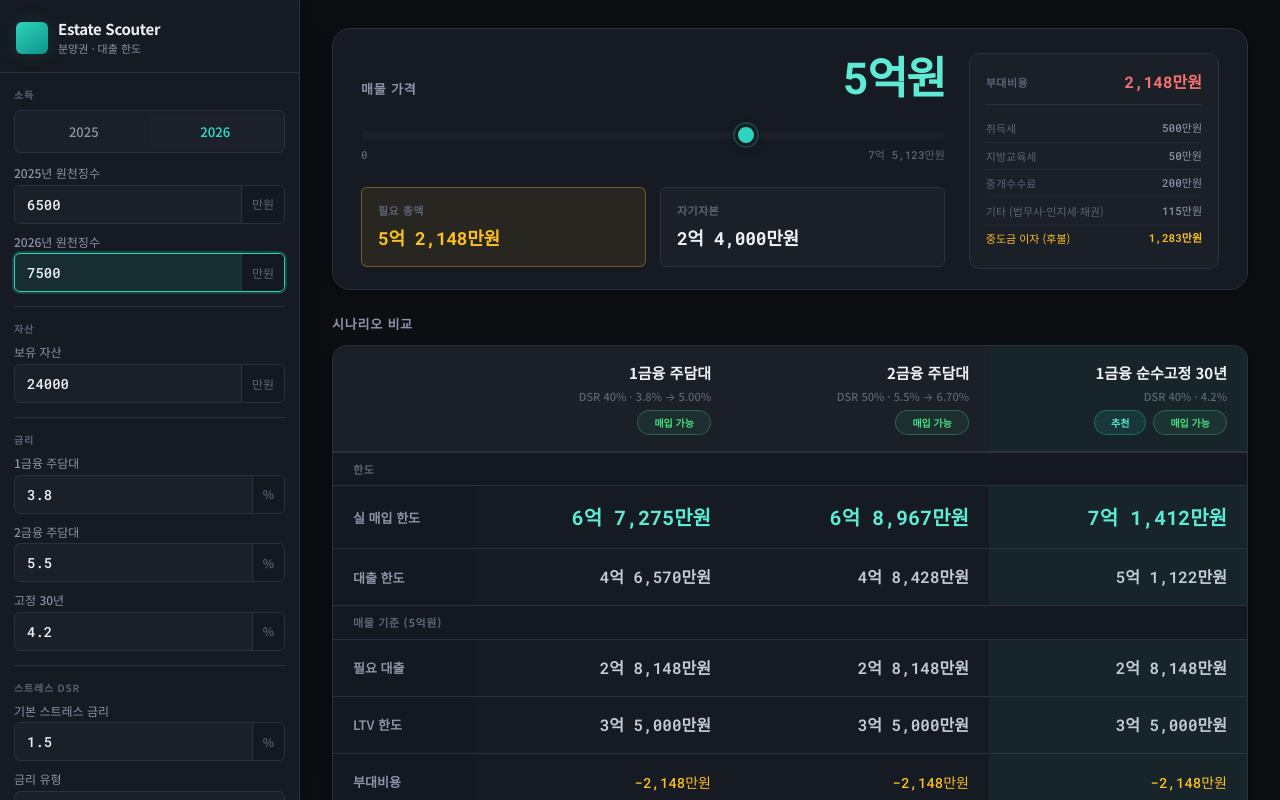
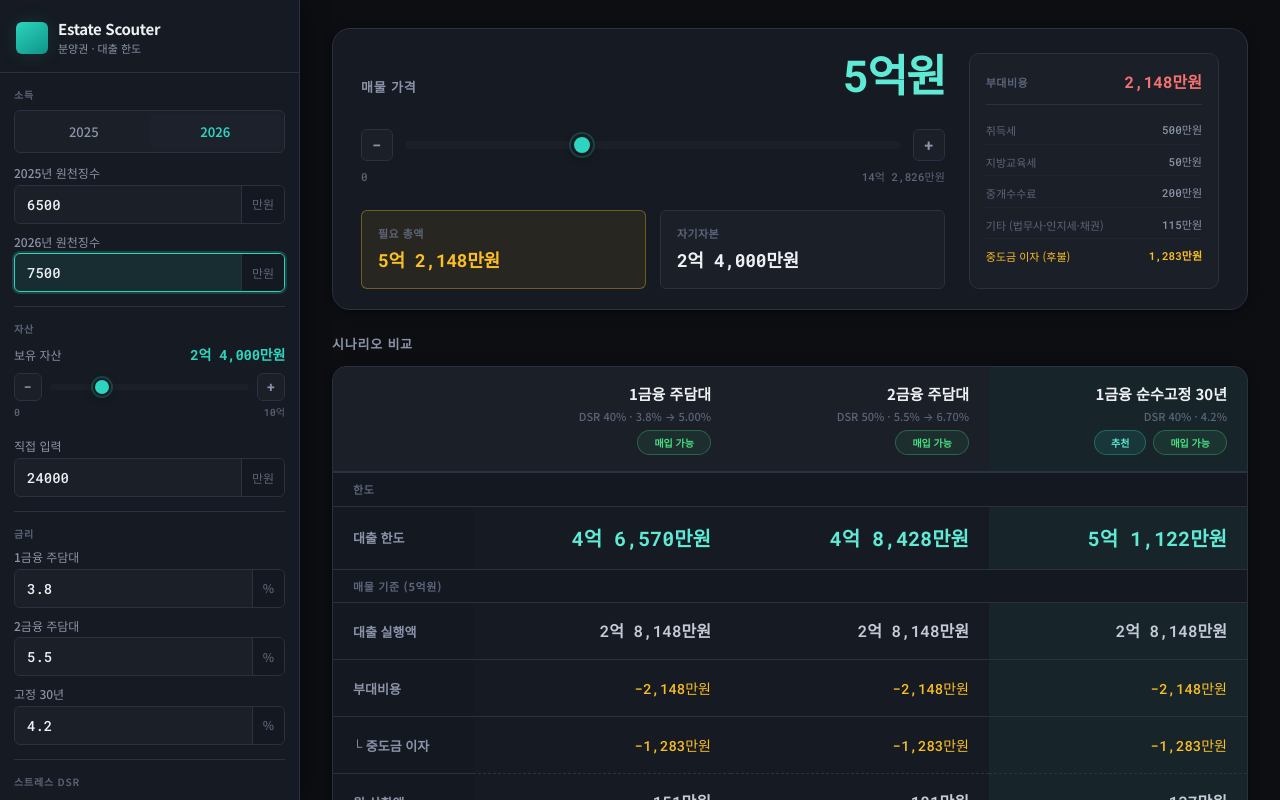
Before and after one commit to lacey0905/estate-scouter, a React (Vite) app: page / in a window 1280 px wide. Shown: the top 800 px of the page. Built offline with nearby package versions, Linux system fonts and the light colour scheme.

Commit message:
feat: enhance loan calculation logic and improve UI for asset input and target price selection

```diff
--- a/src/App.tsx
+++ b/src/App.tsx
@@ -87,9 +87,9 @@ function App() {
     , results[0]);
   }, [results]);
 
-  const maxSlider = Math.ceil(Math.max(...results.map(r => r.stressMaxPropertyPrice)) / 10000);
-  const effectiveTargetMan = Math.min(targetPriceMan, maxSlider);
-  const targetWon = effectiveTargetMan * 10000;
+  const maxAffordable = Math.max(...results.map(r => r.adjustedPrice));
+  const maxSlider = Math.ceil(maxAffordable * 2 / 10000);
+  const targetWon = targetPriceMan * 10000;
 
   const targetCosts = useMemo(() => {
     return calcAcquisitionCosts(targetWon, ownedHomes, isLargeArea, interimRate, interimTotalMonths);
@@ -101,17 +101,18 @@ function App() {
     return results.map((r) => {
       const totalNeeded = targetWon + targetCosts.total;
       const assetsWon = assets * 10000;
-      const requiredLoan = Math.max(0, totalNeeded - assetsWon);
+      const rawLoan = Math.max(0, totalNeeded - assetsWon);
       const maxLoan = r.stressMaxLoanAmount;
-      const ltvOver = requiredLoan > ltvLimitWon;
-      const dsrOver = requiredLoan > maxLoan;
-      const affordable = !ltvOver && !dsrOver;
-      const monthly = requiredLoan > 0
-        ? calcMonthlyPayment(requiredLoan, r.effectiveRate, r.label.includes('30년') ? 30 : loanTermYears)
+      const loanCap = Math.min(maxLoan, ltvLimitWon);
+      const actualLoan = Math.min(rawLoan, loanCap);
+      const shortfall = Math.max(0, rawLoan - loanCap);
+      const affordable = shortfall === 0;
+      const termYears = r.label.includes('30년') ? 30 : loanTermYears;
+      const monthly = actualLoan > 0
+        ? calcMonthlyPayment(actualLoan, r.effectiveRate, termYears)
         : 0;
-      const loanMargin = maxLoan - requiredLoan;
-      const ltvMargin = ltvLimitWon - requiredLoan;
-      return { ...r, requiredLoan, affordable, monthly, loanMargin, ltvMargin, ltvOver, dsrOver, totalNeeded };
+      const margin = Math.max(0, loanCap - actualLoan);
+      return { ...r, requiredLoan: rawLoan, actualLoan, shortfall, affordable, monthly, margin, totalNeeded };
     });
   }, [results, targetWon, targetCosts, assets, loanTermYears, ltvLimitWon]);
 
@@ -163,7 +164,40 @@ function App() {
           </SidebarSection>
 
           <SidebarSection title="자산">
-            <InputField label="보유 자산" value={assets} onChange={setAssets} suffix="만원" />
+            <div className="field-range">
+              <div className="field-range__header">
+                <span className="field-range__label">보유 자산</span>
+                <span className="field-range__value">{formatKRW(assets * 10000)}</span>
+              </div>
+              <div className="field-range__row">
+                <button
+                  type="button"
+                  className="field-range__btn"
+                  onClick={() => setAssets(Math.max(0, assets - 100))}
+                  aria-label="100만원 감소"
+                >−</button>
+                <input
+                  type="range"
+                  className="field-range__slider"
+                  min={0}
+                  max={100000}
+                  step={100}
+                  value={assets}
+                  onChange={(e) => setAssets(Number(e.target.value))}
+                />
+                <button
+                  type="button"
+                  className="field-range__btn"
+                  onClick={() => setAssets(Math.min(100000, assets + 100))}
+                  aria-label="100만원 증가"
+                >+</button>
+              </div>
+              <div className="field-range__labels">
+                <span>0</span>
+                <span>10억</span>
+              </div>
+            </div>
+            <InputField label="직접 입력" value={assets} onChange={setAssets} suffix="만원" />
           </SidebarSection>
 
           <SidebarSection title="금리">
@@ -285,15 +319,29 @@ function App() {
                 <p className="dashboard__eyebrow">매물 가격</p>
                 <p className="dashboard__target-value">{formatKRW(targetWon)}</p>
               </div>
+              <div className="dashboard__range-row">
+                <button
+                  type="button"
+                  className="dashboard__range-btn"
+                  onClick={() => setTargetPriceMan(Math.max(0, targetPriceMan - 100))}
+                  aria-label="100만원 감소"
+                >−</button>
                 <input
                   type="range"
                   className="dashboard__range"
                   min={0}
                   max={maxSlider}
                   step={100}
-                value={effectiveTargetMan}
+                  value={targetPriceMan}
                   onChange={(e) => setTargetPriceMan(Number(e.target.value))}
                 />
+                <button
+                  type="button"
+                  className="dashboard__range-btn"
+                  onClick={() => setTargetPriceMan(targetPriceMan + 100)}
+                  aria-label="100만원 증가"
+                >+</button>
+              </div>
               <div className="dashboard__range-labels">
                 <span>0</span>
                 <span>{formatKRW(maxSlider * 10000)}</span>
@@ -341,7 +389,6 @@ function App() {
               results={results}
               best={bestResult}
               simulations={simulations}
-              ltvLimitWon={ltvLimitWon}
               targetCosts={targetCosts}
               targetWon={targetWon}
             />
@@ -455,24 +502,22 @@ interface Simulation {
   label: string;
   stressMaxLoanAmount: number;
   requiredLoan: number;
+  actualLoan: number;
+  shortfall: number;
   affordable: boolean;
   monthly: number;
-  loanMargin: number;
-  ltvMargin: number;
-  ltvOver: boolean;
-  dsrOver: boolean;
+  margin: number;
 }
 
 interface CompareTableProps {
   results: LoanResult[];
   best: LoanResult;
   simulations: Simulation[];
-  ltvLimitWon: number;
   targetCosts: ReturnType<typeof calcAcquisitionCosts>;
   targetWon: number;
 }
 
-function CompareTable({ results, best, simulations, ltvLimitWon, targetCosts, targetWon }: CompareTableProps) {
+function CompareTable({ results, best, simulations, targetCosts, targetWon }: CompareTableProps) {
   return (
     <div className="compare__wrap">
       <table className="compare__table">
@@ -496,9 +541,7 @@ function CompareTable({ results, best, simulations, ltvLimitWon, targetCosts, ta
                   <span className={`compare__col-status ${sim.affordable ? 'compare__col-status--ok' : 'compare__col-status--over'}`}>
                     {sim.affordable
                       ? '매입 가능'
-                      : sim.ltvOver
-                        ? `LTV 초과 (−${formatKRW(Math.abs(sim.ltvMargin))})`
-                        : `DSR 초과 (−${formatKRW(Math.abs(sim.loanMargin))})`}
+                      : `자기자본 부족 (${formatKRW(sim.shortfall)})`}
                   </span>
                 </th>
               );
@@ -510,7 +553,7 @@ function CompareTable({ results, best, simulations, ltvLimitWon, targetCosts, ta
             <th scope="row" colSpan={results.length + 1}>한도</th>
           </tr>
           <tr className="compare__row--main">
-            <th scope="row">실 매입 한도</th>
+            <th scope="row">대출 한도</th>
             {results.map((r, i) => (
               <td
                 key={i}
@@ -519,14 +562,6 @@ function CompareTable({ results, best, simulations, ltvLimitWon, targetCosts, ta
                   'compare__cell--main',
                 ].filter(Boolean).join(' ')}
               >
-                {formatKRW(r.adjustedPrice)}
-              </td>
-            ))}
-          </tr>
-          <tr>
-            <th scope="row">대출 한도</th>
-            {results.map((r, i) => (
-              <td key={i} className={r === best ? 'compare__col--best' : ''}>
                 {formatKRW(r.stressMaxLoanAmount)}
               </td>
             ))}
@@ -535,30 +570,13 @@ function CompareTable({ results, best, simulations, ltvLimitWon, targetCosts, ta
             <th scope="row" colSpan={results.length + 1}>매물 기준 ({formatKRW(targetWon)})</th>
           </tr>
           <tr>
-            <th scope="row">필요 대출</th>
+            <th scope="row">대출 실행액</th>
             {simulations.map((s, i) => (
               <td
                 key={i}
-                className={[
-                  results[i] === best ? 'compare__col--best' : '',
-                  s.ltvOver || s.dsrOver ? 'compare__cell--over' : '',
-                ].filter(Boolean).join(' ')}
+                className={results[i] === best ? 'compare__col--best' : ''}
               >
-                {formatKRW(s.requiredLoan)}
-              </td>
-            ))}
-          </tr>
-          <tr>
-            <th scope="row">LTV 한도</th>
-            {results.map((_, i) => (
-              <td
-                key={i}
-                className={[
-                  results[i] === best ? 'compare__col--best' : '',
-                  simulations[i].ltvOver ? 'compare__cell--over' : '',
-                ].filter(Boolean).join(' ')}
-              >
-                {formatKRW(ltvLimitWon)}
+                {formatKRW(s.actualLoan)}
               </td>
             ))}
           </tr>
@@ -589,30 +607,30 @@ function CompareTable({ results, best, simulations, ltvLimitWon, targetCosts, ta
             ))}
           </tr>
           <tr>
-            <th scope="row">대출 여유 (DSR)</th>
+            <th scope="row">대출 여유</th>
             {simulations.map((s, i) => (
               <td
                 key={i}
                 className={[
                   results[i] === best ? 'compare__col--best' : '',
-                  s.dsrOver ? 'compare__cell--over' : 'compare__cell--margin',
+                  s.margin > 0 ? 'compare__cell--margin' : '',
                 ].filter(Boolean).join(' ')}
               >
-                {s.dsrOver ? `−${formatKRW(Math.abs(s.loanMargin))}` : formatKRW(s.loanMargin)}
+                {formatKRW(s.margin)}
               </td>
             ))}
           </tr>
           <tr>
-            <th scope="row">대출 여유 (LTV)</th>
+            <th scope="row">자기자본 부족</th>
             {simulations.map((s, i) => (
               <td
                 key={i}
                 className={[
                   results[i] === best ? 'compare__col--best' : '',
-                  s.ltvOver ? 'compare__cell--over' : 'compare__cell--margin',
+                  s.shortfall > 0 ? 'compare__cell--over' : '',
                 ].filter(Boolean).join(' ')}
               >
-                {s.ltvOver ? `−${formatKRW(Math.abs(s.ltvMargin))}` : formatKRW(s.ltvMargin)}
+                {s.shortfall > 0 ? formatKRW(s.shortfall) : '−'}
               </td>
             ))}
           </tr>
--- a/src/styles/main.scss
+++ b/src/styles/main.scss
@@ -254,6 +254,127 @@ button {
   }
 }
 
+// ─── Field Range (sidebar slider) ───────────────────
+
+.field-range {
+  &__header {
+    display: flex;
+    justify-content: space-between;
+    align-items: baseline;
+    margin-bottom: 8px;
+  }
+
+  &__label {
+    font-size: 0.75rem;
+    font-weight: 500;
+    color: $color-text-muted;
+    line-height: 1.3;
+  }
+
+  &__value {
+    font-size: 0.875rem;
+    font-weight: 700;
+    font-family: $font-mono;
+    color: $color-primary;
+    letter-spacing: -0.02em;
+  }
+
+  &__row {
+    display: flex;
+    align-items: center;
+    gap: 8px;
+  }
+
+  &__btn {
+    flex-shrink: 0;
+    width: 28px;
+    height: 28px;
+    display: flex;
+    align-items: center;
+    justify-content: center;
+    border: 1px solid $color-border;
+    border-radius: $radius-sm;
+    background: $color-surface-inset;
+    color: $color-text-muted;
+    font-size: 0.875rem;
+    font-weight: 700;
+    font-family: $font-mono;
+    line-height: 1;
+    transition:
+      background $transition-fast,
+      color $transition-fast,
+      border-color $transition-fast;
+
+    &:hover {
+      background: $color-surface-raised;
+      color: $color-primary;
+      border-color: $color-primary-ring;
+    }
+
+    &:active {
+      background: $color-primary-muted;
+      transform: scale(0.93);
+    }
+  }
+
+  &__slider {
+    flex: 1;
+    min-width: 0;
+    height: 6px;
+    appearance: none;
+    background: $color-surface-inset;
+    border-radius: 3px;
+    outline: none;
+    cursor: pointer;
+
+    &::-webkit-slider-thumb {
+      appearance: none;
+      width: 18px;
+      height: 18px;
+      border-radius: 50%;
+      background: $color-primary;
+      border: 2px solid $color-surface;
+      box-shadow:
+        0 0 0 2px $color-primary-ring,
+        $shadow-sm;
+      cursor: grab;
+      transition: transform $transition-fast;
+
+      &:active {
+        cursor: grabbing;
+        transform: scale(1.15);
+      }
+    }
+
+    &::-moz-range-thumb {
+      width: 18px;
+      height: 18px;
+      border-radius: 50%;
+      background: $color-primary;
+      border: 2px solid $color-surface;
+      box-shadow:
+        0 0 0 2px $color-primary-ring,
+        $shadow-sm;
+      cursor: grab;
+
+      &:active {
+        cursor: grabbing;
+        transform: scale(1.15);
+      }
+    }
+  }
+
+  &__labels {
+    display: flex;
+    justify-content: space-between;
+    margin-top: 4px;
+    margin-bottom: 8px;
+    font-size: 0.625rem;
+    color: $color-text-dim;
+    font-family: $font-mono;
+  }
+}
+
 // ─── Select (dropdown) ──────────────────────────────
 
 .field__select {
@@ -492,8 +613,47 @@ button {
     line-height: 1;
   }
 
+  &__range-row {
+    display: flex;
+    align-items: center;
+    gap: 12px;
+  }
+
+  &__range-btn {
+    flex-shrink: 0;
+    width: 32px;
+    height: 32px;
+    display: flex;
+    align-items: center;
+    justify-content: center;
+    border: 1px solid $color-border;
+    border-radius: $radius-sm;
+    background: $color-surface-inset;
+    color: $color-text-muted;
+    font-size: 1rem;
+    font-weight: 700;
+    font-family: $font-mono;
+    line-height: 1;
+    transition:
+      background $transition-fast,
+      color $transition-fast,
+      border-color $transition-fast;
+
+    &:hover {
+      background: $color-surface-raised;
+      color: $color-primary;
+      border-color: $color-primary-ring;
+    }
+
+    &:active {
+      background: $color-primary-muted;
+      transform: scale(0.93);
+    }
+  }
+
   &__range {
-    width: 100%;
+    flex: 1;
+    min-width: 0;
     height: 8px;
     appearance: none;
     background: $color-surface-inset;
```
Lines whose indentation alone changed are shown as unchanged.
